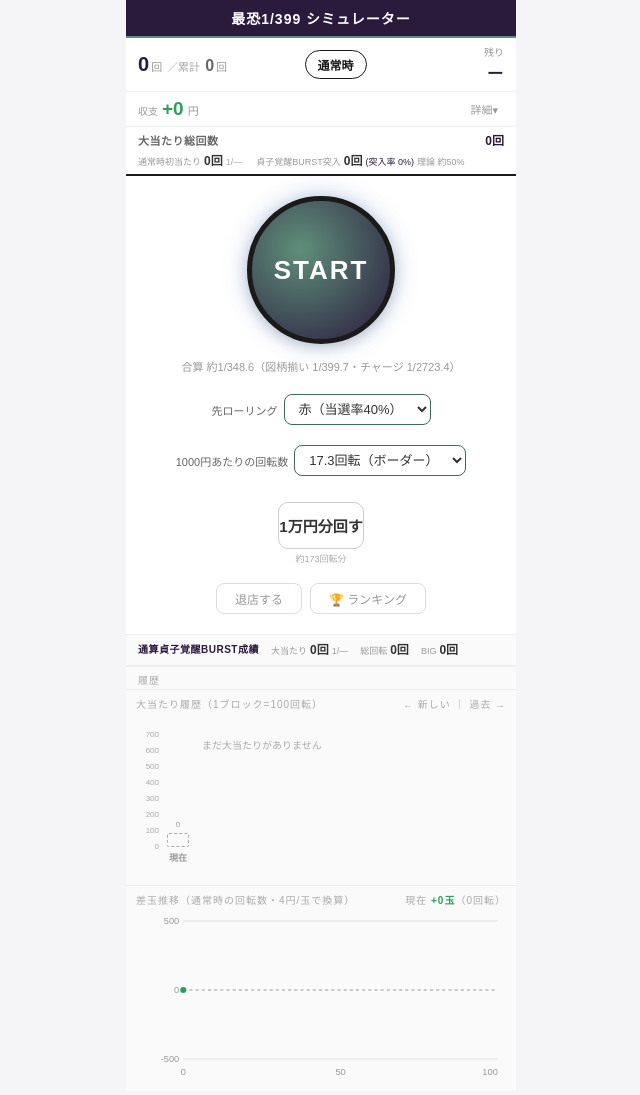
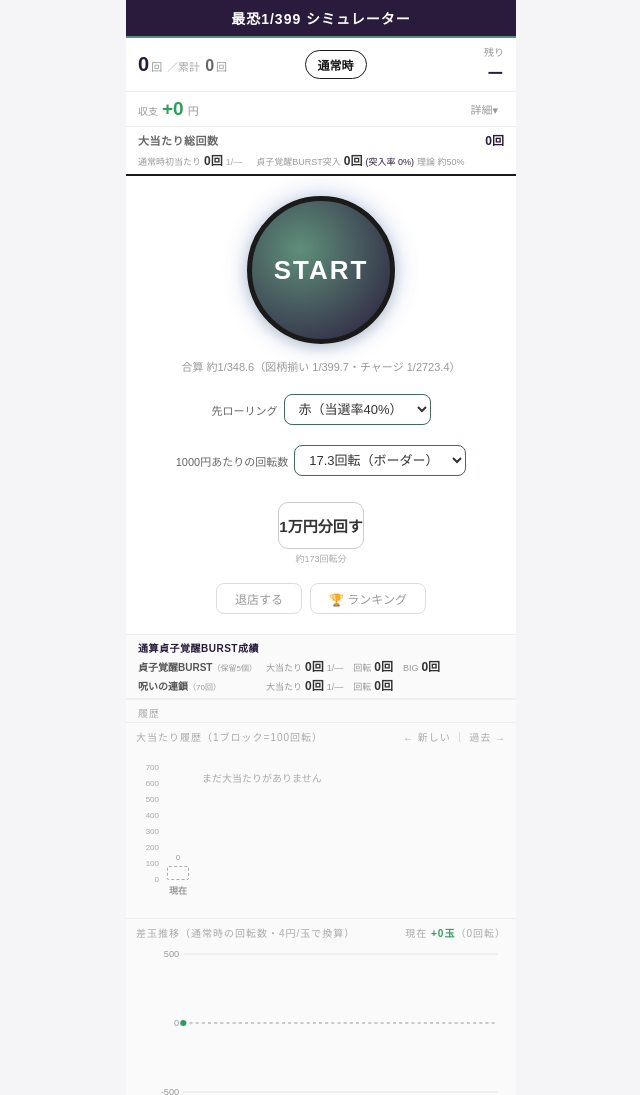
Before and after one commit to wwi195/pachinko-simulator-ring, a website: page index.html in a window 1280 px wide. Shown: the top 1095 px of the page, without its empty margins (319-959 px from the left). Drawn offline with Linux system fonts and the light colour scheme; a web font is replaced by a local one.

Commit message:
通算成績を「貞子覚醒BURST（保留5個）」と「呪いの連鎖（70回）」の2行に分けて表示
Co-Authored-By: Claude Opus 5.5 <noreply@anthropic.com>
Claude-Session: https://claude.ai/code/session_015GgmD4MiEe8Yo388aAa96A

```diff
--- a/index.html
+++ b/index.html
@@ -5,7 +5,7 @@
   <meta name="viewport" content="width=device-width, initial-scale=1.0, maximum-scale=1.0, user-scalable=no">
   <title>パチンコシミュレーター（最恐1/399）</title>
   <link rel="stylesheet" href="https://fonts.googleapis.com/css2?family=Yuji+Boku&text=%E6%89%8B%E8%90%BD%E4%B8%8B&display=swap">
-  <link rel="stylesheet" href="style.css?v=2">
+  <link rel="stylesheet" href="style.css?v=3">
 </head>
 <body>
   <div id="app">
@@ -78,20 +78,33 @@
     <div id="main-screen"></div>
 
     <div id="rush-stats-bar">
-      <div class="rsb-header">
-        <span class="rsb-title">通算貞子覚醒BURST成績</span>
+      <div class="rsb-title">通算貞子覚醒BURST成績</div>
+      <div class="rsb-row">
+        <span class="rsb-sub">貞子覚醒BURST<small>（保留5個）</small></span>
         <span class="rsb-item">
           <span class="rsb-label">大当たり</span>
-          <span class="rsb-val" id="rs-chain">0回</span>
-          <span class="rsb-prob" id="rs-prob">1/―</span>
+          <span class="rsb-val" id="rs-burst-hits">0回</span>
+          <span class="rsb-prob" id="rs-burst-prob">1/―</span>
         </span>
         <span class="rsb-item">
-          <span class="rsb-label">総回転</span>
-          <span class="rsb-val" id="rs-spins">0回</span>
+          <span class="rsb-label">回転</span>
+          <span class="rsb-val" id="rs-burst-spins">0回</span>
         </span>
         <span class="rsb-item">
           <span class="rsb-label">BIG</span>
           <span class="rsb-val" id="rs-big">0回</span>
+        </span>
+      </div>
+      <div class="rsb-row">
+        <span class="rsb-sub">呪いの連鎖<small>（70回）</small></span>
+        <span class="rsb-item">
+          <span class="rsb-label">大当たり</span>
+          <span class="rsb-val" id="rs-chain-hits">0回</span>
+          <span class="rsb-prob" id="rs-chain-prob">1/―</span>
+        </span>
+        <span class="rsb-item">
+          <span class="rsb-label">回転</span>
+          <span class="rsb-val" id="rs-chain-spins">0回</span>
         </span>
       </div>
     </div>
@@ -119,7 +132,7 @@
   </div>
 
   <script src="logic.js?v=1"></script>
-  <script src="script.js?v=2"></script>
+  <script src="script.js?v=3"></script>
   <script src="https://wwi195.github.io/site-analytics/tracker.js?v=1" data-site-id="pachinko-simulator-ring"></script>
 </body>
 </html>
--- a/script.js
+++ b/script.js
@@ -22,7 +22,7 @@ const game = {
   rushEntryCount: 0,
   noRushStreak: 0,   // 初当たりでラッシュに入れなかった連続回数
   lastRushSpins: 0,  // 最後に初当たりからラッシュに入ったときの通常時回転数
-  rushAllStats: { totalSpins: 0, hits: 0, big: 0, ends: 0 },
+  rushAllStats: { totalSpins: 0, hits: 0, big: 0, ends: 0, burstSpins: 0, burstHits: 0, chainSpins: 0, chainHits: 0 },
   session: null, // 初当たりから通常に戻るまで { hits, nominalBalls, actualBalls, everRush }
   stRemaining: 0,
   pending: {},
@@ -257,9 +257,13 @@ function runRushSpin(opts = {}) {
   game.rushAllStats.totalSpins++;
   game.stRemaining--;
   const spins = rushSpinNo();
+  // 前半（保留5個＝BURST）と後半（呪いの連鎖）を分けて集計
+  const inBurst = spins <= RUSH_FIRST_SPINS;
+  if (inBurst) game.rushAllStats.burstSpins++; else game.rushAllStats.chainSpins++;
   if (spinRush(spins) === 'hit') {
     const bonus = rollRushBonus(spins);
     game.rushAllStats.hits++;
+    if (inBurst) game.rushAllStats.burstHits++; else game.rushAllStats.chainHits++;
     if (bonus.big) game.rushAllStats.big++;
     game.session.hits++;
     const actual = award(bonus.balls);
@@ -366,7 +370,7 @@ function resetGame() {
     rushEntryCount: 0,
     noRushStreak: 0,
     lastRushSpins: 0,
-    rushAllStats: { totalSpins: 0, hits: 0, big: 0, ends: 0 },
+    rushAllStats: { totalSpins: 0, hits: 0, big: 0, ends: 0, burstSpins: 0, burstHits: 0, chainSpins: 0, chainHits: 0 },
     session: null,
     stRemaining: 0,
     pending: {},
@@ -915,11 +919,14 @@ function buildScreen(state) {
 
 function renderRushStats() {
   const s = game.rushAllStats;
-  const prob = s.hits > 0 && s.totalSpins > 0 ? '1/' + (s.totalSpins / s.hits).toFixed(1) : '1/―';
-  document.getElementById('rs-chain').textContent = s.hits + '回';
-  document.getElementById('rs-prob').textContent = prob;
-  document.getElementById('rs-spins').textContent = s.totalSpins + '回';
+  const prob = (hits, spins) => hits > 0 && spins > 0 ? '1/' + (spins / hits).toFixed(1) : '1/―';
+  document.getElementById('rs-burst-hits').textContent = s.burstHits + '回';
+  document.getElementById('rs-burst-prob').textContent = prob(s.burstHits, s.burstSpins);
+  document.getElementById('rs-burst-spins').textContent = s.burstSpins + '回';
   document.getElementById('rs-big').textContent = s.big + '回';
+  document.getElementById('rs-chain-hits').textContent = s.chainHits + '回';
+  document.getElementById('rs-chain-prob').textContent = prob(s.chainHits, s.chainSpins);
+  document.getElementById('rs-chain-spins').textContent = s.chainSpins + '回';
 }
 
 function renderLog() {
--- a/style.css
+++ b/style.css
@@ -463,6 +463,10 @@ body {
   letter-spacing: 0.5px;
   white-space: nowrap;
 }
+.rsb-title { display: block; margin-bottom: 2px; }
+.rsb-row { display: flex; align-items: baseline; gap: 10px; margin-top: 2px; }
+.rsb-sub { width: 118px; flex-shrink: 0; font-size: 10px; font-weight: bold; color: #555; white-space: nowrap; }
+.rsb-sub small { font-size: 8px; font-weight: normal; color: #999; }
 .rsb-item { display: flex; align-items: baseline; gap: 3px; }
 .rsb-label { font-size: 9px; color: #999; }
 .rsb-val   { font-size: 12px; font-weight: bold; color: #333; }
```
